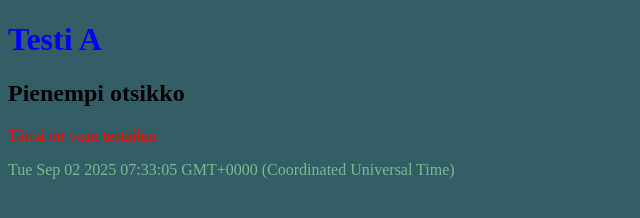
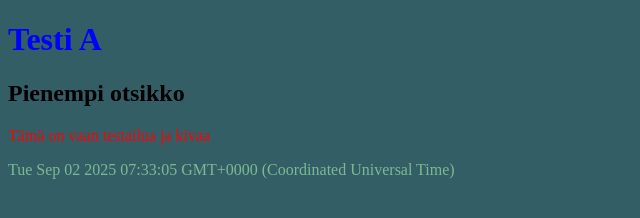
Before and after one commit to heikkijylanki/heikkitestaa, a plain HTML site: page index.html in a window 1280 px wide. Shown: the full height of the page, 0-640 px from the left. Drawn offline with Linux system fonts and the light colour scheme.

Commit message:
lisätty tekstiä

```diff
--- a/index.html
+++ b/index.html
@@ -11,7 +11,7 @@
 <body>
     <h1>Testi A</h1>
     <h2>Pienempi otsikko</h2>
-    <p>Tämä on vaan testailua</p>
+    <p>Tämä on vaan testailua ja kivaa</p>
     <p id="paivays"></p>
 
     <script>
```
